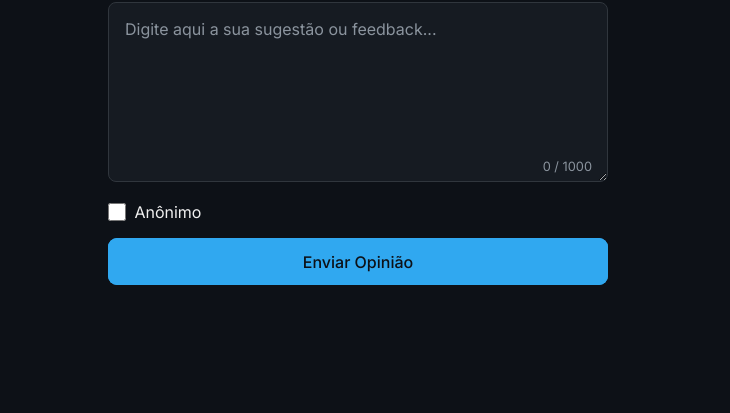
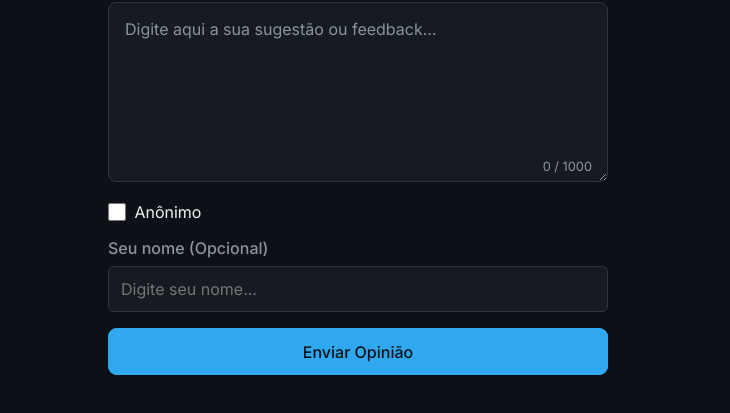
Before and after one commit to felipekevinns/opinion-student, a plain HTML site: page frontend/index.html in a window 1280 px wide. Both pictures are taken after a click on the checkbox "Anônimo". Shown: the part 271-684 px from the top of the page, without its empty margins (282-1012 px from the left). Drawn offline with Linux system fonts and the light colour scheme.

Commit message:
Adiciona campo de nome opcional para envio não-anônimo

```diff
--- a/frontend/index.html
+++ b/frontend/index.html
@@ -45,6 +45,11 @@
                 <label for="anonimo-checkbox">Anônimo</label>
             </div>
 
+            <div class="autor-input-wrapper" id="autor-input-wrapper">
+                <label for="autor-input">Seu nome (Opcional)</label>
+                <input type="text" id="autor-input" placeholder="Digite seu nome...">
+            </div>
+
             <p id="error-message" class="error-message"></p>
 
             <button type="submit" id="submit-button">Enviar Opinião</button>
--- a/frontend/script.js
+++ b/frontend/script.js
@@ -1,11 +1,16 @@
+// Espera o documento HTML ser completamente carregado
 document.addEventListener('DOMContentLoaded', () => {
 
-    // --- 1. Seleção dos Elementos da UI (Não mudou) ---
+    // --- 1. Seleção dos Elementos da UI (ATUALIZADO) ---
     const form = document.getElementById('feedback-form');
     const textarea = document.getElementById('opiniao-textarea');
     const charCounter = document.getElementById('char-counter');
     const errorMessage = document.getElementById('error-message');
     const checkbox = document.getElementById('anonimo-checkbox');
+
+    // NOVO: Seleciona os elementos do campo de nome
+    const autorInputWrapper = document.getElementById('autor-input-wrapper');
+    const autorInput = document.getElementById('autor-input');
 
     const MAX_CHARS = 1000;
 
@@ -20,14 +25,23 @@ document.addEventListener('DOMContentLoaded', () => {
         }
     });
 
+    // --- NOVO: LÓGICA PARA MOSTRAR/ESCONDER O CAMPO DE NOME ---
+    checkbox.addEventListener('change', () => {
+        if (checkbox.checked) {
+            // Se "Anônimo" estiver MARCADO, esconde o campo
+            autorInputWrapper.classList.remove('show');
+        } else {
+            // Se "Anônimo" estiver DESMARCADO, mostra o campo
+            autorInputWrapper.classList.add('show');
+        }
+    });
+
     // --- 3. Regra: Validação no Envio (ATUALIZADO) ---
-    // Tornamos a função 'async' para podermos usar 'await'
     form.addEventListener('submit', async (event) => {
         event.preventDefault();
 
         const opiniao = textarea.value.trim();
 
-        // Validação de campo vazio (Não mudou)
         if (opiniao.length === 0) {
             errorMessage.textContent = 'Por favor, escreva sua opinião antes de enviar.';
             errorMessage.classList.add('show');
@@ -35,52 +49,40 @@ document.addEventListener('DOMContentLoaded', () => {
             return;
         }
 
-        // Limpa qualquer erro anterior
         errorMessage.classList.remove('show');
         textarea.classList.remove('error-border');
 
-        // Pega o status do anonimato
+        // ATUALIZADO: Lógica do Autor
         const isAnonimo = checkbox.checked;
 
-        // NOVO: Prepara os dados para enviar ao backend
+        const autorValor = isAnonimo ? 'Anônimo' : autorInput.value;
+
         const dados = {
             texto_opiniao: opiniao,
-            // Se for anônimo, enviamos 'null' ou 'Anônimo',
-            // nosso backend já trata isso
-            autor: isAnonimo ? 'Anônimo' : null
+            autor: autorValor
         };
 
-        // (Se não for anônimo, você precisaria de um campo <input> para o nome,
-        // mas vamos manter simples por enquanto e deixar o backend cuidar)
-
         try {
-            // NOVO: CONEXÃO COM O BACKEND (A Mágica)
-            // Usamos 'fetch' para chamar nossa rota POST
+            // CONEXÃO COM O BACKEND (Não mudou)
             const response = await fetch('https://opinion-student-backend.onrender.com/opiniao', {
-                method: 'POST', // O método que criamos
+                method: 'POST',
                 headers: {
-                    'Content-Type': 'application/json' // Avisa que estamos enviando JSON
+                    'Content-Type': 'application/json'
                 },
-                body: JSON.stringify(dados) // Converte nosso objeto 'dados' em texto JSON
+                body: JSON.stringify(dados)
             });
 
-            // Se o backend responder com um erro (ex: 500)
             if (!response.ok) {
                 throw new Error('Falha ao enviar opinião. Tente novamente.');
             }
 
-            // Se deu tudo certo (resposta 201 Created)
             const resultado = await response.json();
             console.log('Opinião enviada:', resultado);
 
-            // Regra 3 (Saída: Sucesso)
             alert('Obrigado! Sua opinião foi enviada.');
-
-            // Redireciona para o Feed
             window.location.href = 'feed.html';
 
         } catch (error) {
-            // Se o servidor estiver desligado ou der erro
             console.error('Erro no fetch:', error);
             errorMessage.textContent = error.message;
             errorMessage.classList.add('show');
--- a/frontend/style.css
+++ b/frontend/style.css
@@ -196,6 +196,41 @@ h1 {
     color: var(--text-main);
     user-select: none; /* Impede a seleção do texto ao clicar */
     cursor: pointer;
+}
+
+.autor-input-wrapper {
+    display: none;
+    width: 100%;
+    flex-direction: column;
+    gap: 0.5rem;
+}
+
+/* Classe 'show' que o JS vai adicionar para mostrar o campo */
+.autor-input-wrapper.show {
+    display: flex;
+}
+
+.autor-input-wrapper label {
+    font-weight: 500; /* Medium */
+    color: var(--text-secondary);
+}
+
+/* Reutiliza o estilo dos inputs do login.html */
+.autor-input-wrapper input {
+    width: 100%;
+    padding: 0.75rem;
+    font-family: 'Inter', sans-serif;
+    font-size: 1rem;
+
+    background-color: var(--bg-secondary);
+    border: 1px solid var(--borders);
+    color: var(--text-main);
+    border-radius: 6px;
+}
+
+.autor-input-wrapper input:focus {
+    outline: none;
+    border-color: var(--secondary-highlight);
 }
 
 /* Botão de Envio */
```
